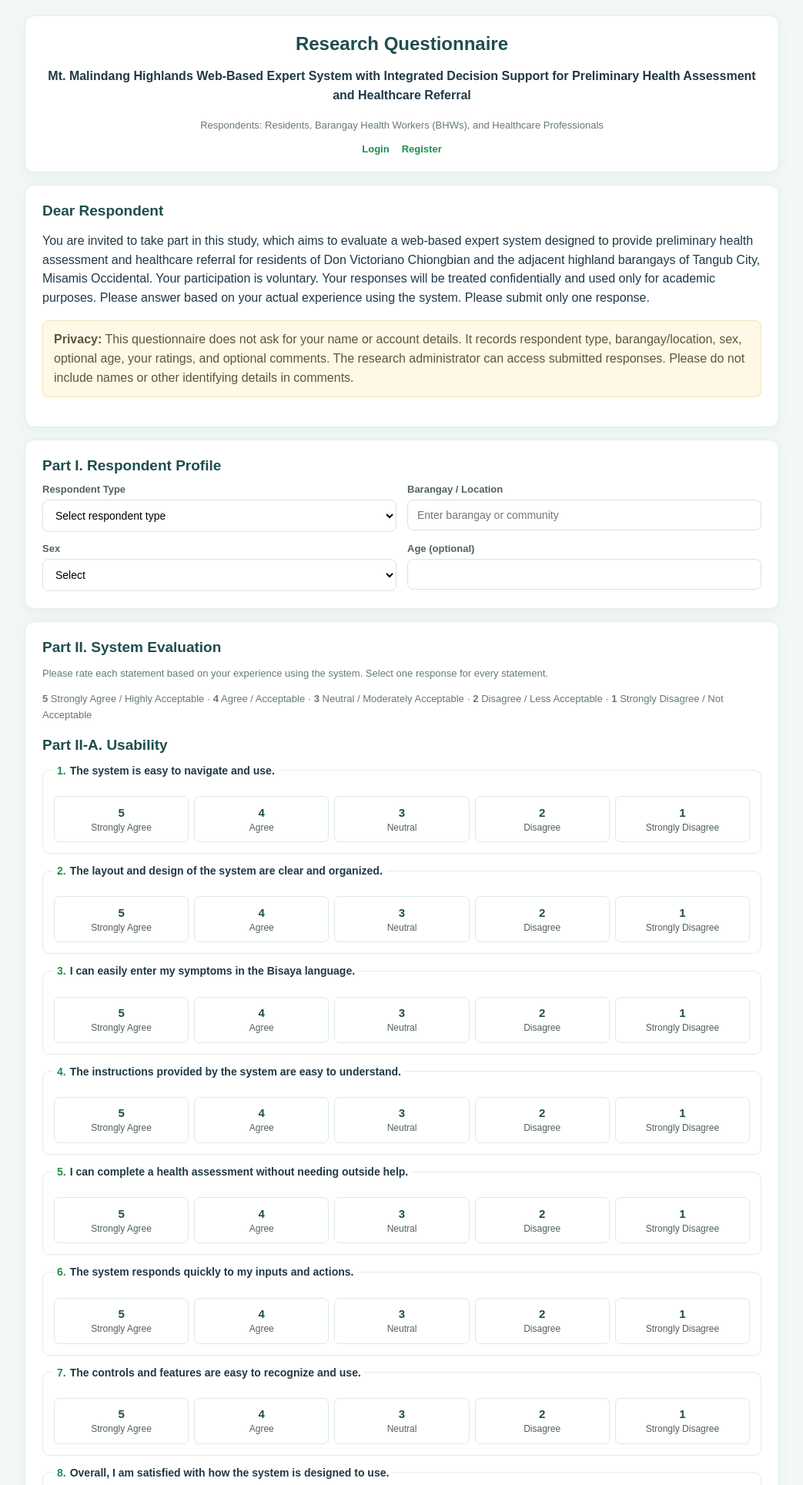
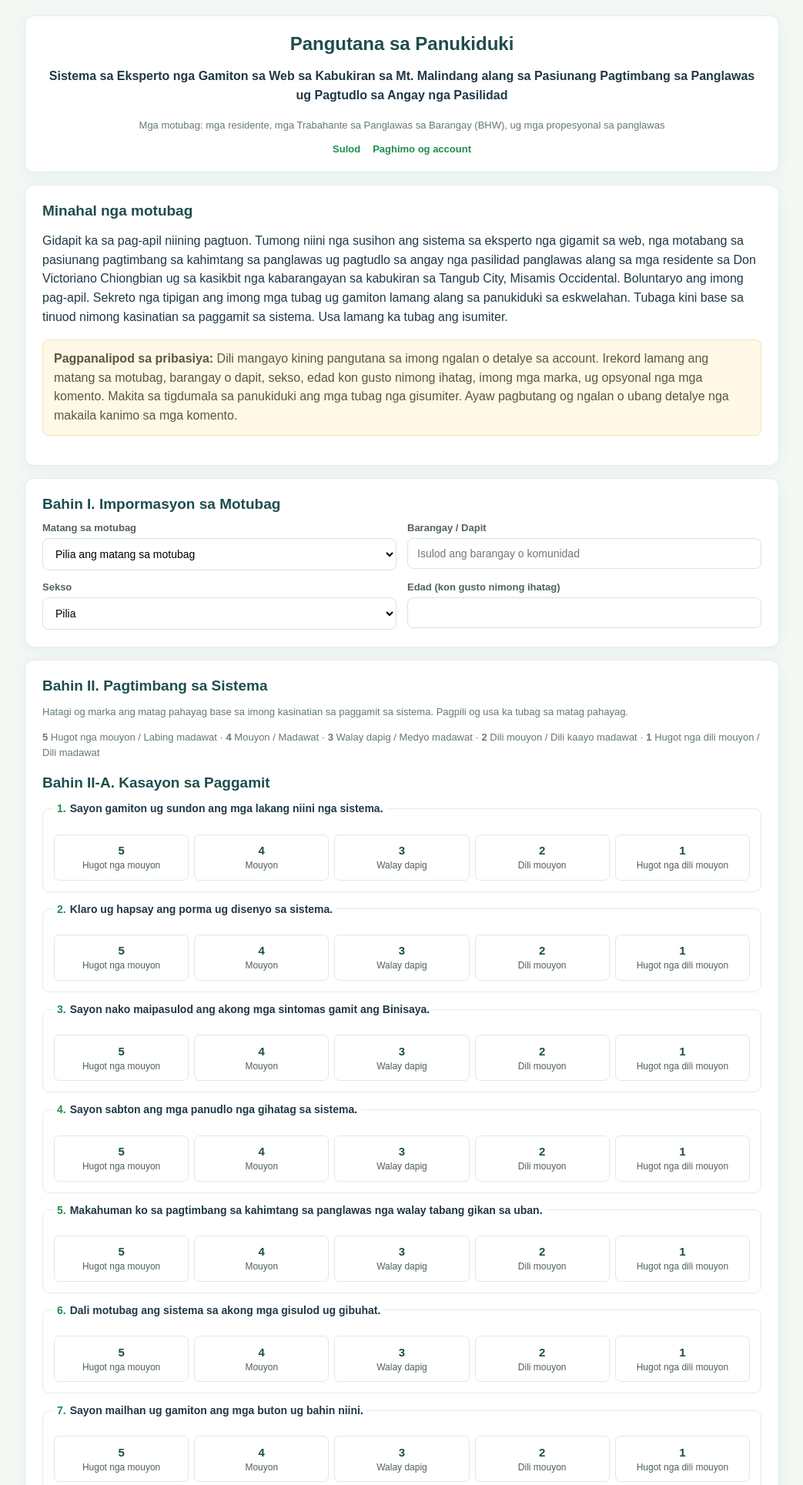
Before and after one commit to macalisangprincessjoy2-rgb/malindang-healthwise, a Flask app: page /survey in a window 1280 px wide. Shown: the top 1929 px of the page at 77% size, without its empty margins (118-1161 px from the left). Run offline with Flask 3, Linux system fonts and the light colour scheme; parts of the project's set-up code (start-up, migrations or seed data) failed here and were passed over.

Commit message:
Translate research questionnaire to Bisaya

```diff
--- a/app.py
+++ b/app.py
@@ -788,7 +788,7 @@ def research_survey():
         csrf_token, form_data.get('csrf_token', '')
     ):
         return render_questionnaire(
-            'This form expired or could not be verified. Please review it and submit again.',
+            'Ni-expire na o wala ma-verify kining porma. Palihog susiha pag-usab ang imong mga tubag ug isumiter pag-usab.',
             form_data,
         ), 400
 
@@ -800,24 +800,24 @@ def research_survey():
     allowed_types = {value for value, _ in RESPONDENT_TYPES}
 
     if respondent_type not in allowed_types:
-        return render_questionnaire('Please select a respondent type.', form_data), 400
+        return render_questionnaire('Palihog pilia ang matang sa motubag.', form_data), 400
     if not barangay or len(barangay) > 150:
-        return render_questionnaire('Please enter a barangay or location (up to 150 characters).', form_data), 400
+        return render_questionnaire('Isulod ang barangay o dapit (kutob sa 150 ka karakter).', form_data), 400
     if sex not in SEX_OPTIONS:
-        return render_questionnaire('Please select Male or Female, as in the questionnaire.', form_data), 400
+        return render_questionnaire('Palihog pilia ang lalaki o babaye.', form_data), 400
     if age_text:
         try:
             age = int(age_text)
         except ValueError:
-            return render_questionnaire('Enter a valid age from 0 to 120.', form_data), 400
+            return render_questionnaire('Isulod ang hustong edad gikan sa 0 hangtod 120.', form_data), 400
         if age < 0 or age > 120:
-            return render_questionnaire('Enter a valid age from 0 to 120.', form_data), 400
+            return render_questionnaire('Isulod ang hustong edad gikan sa 0 hangtod 120.', form_data), 400
     else:
         age = None
     if len(comments) > 2000:
-        return render_questionnaire('Comments must be 2,000 characters or fewer.', form_data), 400
+        return render_questionnaire('Dili molapas sa 2,000 ka karakter ang mga komento.', form_data), 400
     if form_data.get('consent') != 'yes':
-        return render_questionnaire('Please confirm voluntary consent before submitting.', form_data), 400
+        return render_questionnaire('Palihog kumpirmaha nga boluntaryo ang imong pag-apil sa dili pa isumiter ang mga tubag.', form_data), 400
 
     ratings = {}
     allowed_ratings = {str(value) for value, _, _ in SCALE}
@@ -825,7 +825,7 @@ def research_survey():
         value = form_data.get(f'answer_{code}', '')
         if value not in allowed_ratings:
             return render_questionnaire(
-                'Please answer every statement using one rating from 1 to 5.',
+                'Tubaga ang matag pahayag pinaagi sa pagpili og usa ka marka gikan sa 1 hangtod 5.',
                 form_data,
             ), 400
         ratings[code] = int(value)
--- a/templates/survey.html
+++ b/templates/survey.html
@@ -1,9 +1,9 @@
 <!DOCTYPE html>
-<html lang="en">
+<html lang="ceb">
 <head>
     <meta charset="UTF-8">
     <meta name="viewport" content="width=device-width, initial-scale=1.0">
-    <title>Research Questionnaire | Mount Malindang</title>
+    <title>Pangutana sa Panukiduki | Mount Malindang</title>
     <style>
         * { box-sizing: border-box; }
         body { margin:0; padding:20px; background:#f3f8f5; color:#203947; font-family:Arial,sans-serif; }
@@ -59,61 +59,61 @@
 <body>
 <main class="page">
     <header class="header">
-        <h1>Research Questionnaire</h1>
-        <p><strong>Mt. Malindang Highlands Web-Based Expert System with Integrated Decision Support for Preliminary Health Assessment and Healthcare Referral</strong></p>
-        <p class="muted">Respondents: Residents, Barangay Health Workers (BHWs), and Healthcare Professionals</p>
-        <nav class="top-links"><a href="{{ url_for('login') }}">Login</a><a href="{{ url_for('register') }}">Register</a></nav>
+        <h1>Pangutana sa Panukiduki</h1>
+        <p><strong>Sistema sa Eksperto nga Gamiton sa Web sa Kabukiran sa Mt. Malindang alang sa Pasiunang Pagtimbang sa Panglawas ug Pagtudlo sa Angay nga Pasilidad</strong></p>
+        <p class="muted">Mga motubag: mga residente, mga Trabahante sa Panglawas sa Barangay (BHW), ug mga propesyonal sa panglawas</p>
+        <nav class="top-links"><a href="{{ url_for('login') }}">Sulod</a><a href="{{ url_for('register') }}">Paghimo og account</a></nav>
     </header>
     {% if submitted %}
     <section class="panel success" role="status">
-        <h2>Thank you for participating!</h2>
-        <p>Your questionnaire response has been recorded. Participation is voluntary. You may now close this page.</p>
-        <a class="button" href="{{ url_for('login') }}">Return to the system</a>
+        <h2>Salamat sa imong pag-apil!</h2>
+        <p>Narekord na ang imong mga tubag. Boluntaryo ang pag-apil. Mahimo na nimong isira kining panid.</p>
+        <a class="button" href="{{ url_for('login') }}">Balik sa sistema</a>
     </section>
     {% else %}
     <section class="panel">
-        <h2>Dear Respondent</h2>
-        <p>You are invited to take part in this study, which aims to evaluate a web-based expert system designed to provide preliminary health assessment and healthcare referral for residents of Don Victoriano Chiongbian and the adjacent highland barangays of Tangub City, Misamis Occidental. Your participation is voluntary. Your responses will be treated confidentially and used only for academic purposes. Please answer based on your actual experience using the system. Please submit only one response.</p>
-        <p class="warning"><strong>Privacy:</strong> This questionnaire does not ask for your name or account details. It records respondent type, barangay/location, sex, optional age, your ratings, and optional comments. The research administrator can access submitted responses. Please do not include names or other identifying details in comments.</p>
+        <h2>Minahal nga motubag</h2>
+        <p>Gidapit ka sa pag-apil niining pagtuon. Tumong niini nga susihon ang sistema sa eksperto nga gigamit sa web, nga motabang sa pasiunang pagtimbang sa kahimtang sa panglawas ug pagtudlo sa angay nga pasilidad panglawas alang sa mga residente sa Don Victoriano Chiongbian ug sa kasikbit nga kabarangayan sa kabukiran sa Tangub City, Misamis Occidental. Boluntaryo ang imong pag-apil. Sekreto nga tipigan ang imong mga tubag ug gamiton lamang alang sa panukiduki sa eskwelahan. Tubaga kini base sa tinuod nimong kasinatian sa paggamit sa sistema. Usa lamang ka tubag ang isumiter.</p>
+        <p class="warning"><strong>Pagpanalipod sa pribasiya:</strong> Dili mangayo kining pangutana sa imong ngalan o detalye sa account. Irekord lamang ang matang sa motubag, barangay o dapit, sekso, edad kon gusto nimong ihatag, imong mga marka, ug opsyonal nga mga komento. Makita sa tigdumala sa panukiduki ang mga tubag nga gisumiter. Ayaw pagbutang og ngalan o ubang detalye nga makaila kanimo sa mga komento.</p>
         {% if error %}<p class="error" role="alert">{{ error }}</p>{% endif %}
     </section>
     <form method="post" action="{{ url_for('research_survey') }}">
         <input type="hidden" name="csrf_token" value="{{ csrf_token }}">
         <section class="panel">
-            <h2>Part I. Respondent Profile</h2>
+            <h2>Bahin I. Impormasyon sa Motubag</h2>
             <div class="profile-grid">
                 <div class="field">
-                    <label for="respondent_type">Respondent Type</label>
+                    <label for="respondent_type">Matang sa motubag</label>
                     <select id="respondent_type" name="respondent_type" required>
-                        <option value="">Select respondent type</option>
+                        <option value="">Pilia ang matang sa motubag</option>
                         {% for value, label in respondent_types %}
                         <option value="{{ value }}" {% if form_data.get('respondent_type') == value %}selected{% endif %}>{{ label }}</option>
                         {% endfor %}
                     </select>
                 </div>
                 <div class="field">
-                    <label for="barangay">Barangay / Location</label>
-                    <input id="barangay" name="barangay" type="text" maxlength="150" required value="{{ form_data.get('barangay', '') }}" placeholder="Enter barangay or community">
+                    <label for="barangay">Barangay / Dapit</label>
+                    <input id="barangay" name="barangay" type="text" maxlength="150" required value="{{ form_data.get('barangay', '') }}" placeholder="Isulod ang barangay o komunidad">
                 </div>
                 <div class="field">
-                    <label for="sex">Sex</label>
+                    <label for="sex">Sekso</label>
                     <select id="sex" name="sex" required>
-                        <option value="">Select</option>
+                        <option value="">Pilia</option>
                         {% for option in sex_options %}
-                        <option value="{{ option }}" {% if form_data.get('sex') == option %}selected{% endif %}>{{ option }}</option>
+                        <option value="{{ option }}" {% if form_data.get('sex') == option %}selected{% endif %}>{% if option == 'Male' %}Lalaki{% else %}Babaye{% endif %}</option>
                         {% endfor %}
                     </select>
                 </div>
                 <div class="field">
-                    <label for="age">Age (optional)</label>
+                    <label for="age">Edad (kon gusto nimong ihatag)</label>
                     <input id="age" name="age" type="number" min="0" max="120" value="{{ form_data.get('age', '') }}" inputmode="numeric">
                 </div>
             </div>
         </section>
         <section class="panel">
-            <h2>Part II. System Evaluation</h2>
-            <p class="muted">Please rate each statement based on your experience using the system. Select one response for every statement.</p>
-            <p class="muted"><strong>5</strong> Strongly Agree / Highly Acceptable · <strong>4</strong> Agree / Acceptable · <strong>3</strong> Neutral / Moderately Acceptable · <strong>2</strong> Disagree / Less Acceptable · <strong>1</strong> Strongly Disagree / Not Acceptable</p>
+            <h2>Bahin II. Pagtimbang sa Sistema</h2>
+            <p class="muted">Hatagi og marka ang matag pahayag base sa imong kasinatian sa paggamit sa sistema. Pagpili og usa ka tubag sa matag pahayag.</p>
+            <p class="muted"><strong>5</strong> Hugot nga mouyon / Labing madawat · <strong>4</strong> Mouyon / Madawat · <strong>3</strong> Walay dapig / Medyo madawat · <strong>2</strong> Dili mouyon / Dili kaayo madawat · <strong>1</strong> Hugot nga dili mouyon / Dili madawat</p>
             {% for section in question_sections %}
             <div class="question-section">
                 <h2>{{ section.title }}</h2>
@@ -134,14 +134,14 @@
             {% endfor %}
         </section>
         <section class="panel">
-            <h2>Part III. Comments and Suggestions (Optional)</h2>
-            <label class="field-label" for="comments">What suggestions do you have to help improve the system?</label>
-            <textarea id="comments" name="comments" maxlength="2000" placeholder="Your suggestions (do not include names or identifying information)">{{ form_data.get('comments', '') }}</textarea>
+            <h2>Bahin III. Mga Komento ug Sugyot (Opsyonal)</h2>
+            <label class="field-label" for="comments">Unsa nga mga sugyot ang imong ikahatag aron mapaayo ang sistema?</label>
+            <textarea id="comments" name="comments" maxlength="2000" placeholder="Isulat dinhi ang imong mga sugyot. Ayaw pagbutang og ngalan o detalye nga makaila kanimo.">{{ form_data.get('comments', '') }}</textarea>
             <label class="consent">
                 <input type="checkbox" name="consent" value="yes" required {% if form_data.get('consent') == 'yes' %}checked{% endif %}>
-                <span>I have read the study information above, understand that participation is voluntary, and agree to submit my responses for academic research purposes.</span>
+                <span>Nabasa ug nasabtan nako ang impormasyon bahin sa pagtuon. Nasabtan nako nga boluntaryo ang pag-apil, ug mouyon ko nga isumiter ang akong mga tubag alang sa panukiduki sa eskwelahan.</span>
             </label>
-            <button class="submit" type="submit">Submit Questionnaire</button>
+            <button class="submit" type="submit">Isumiter ang mga Tubag</button>
         </section>
     </form>
     {% endif %}
```
Also changed, not shown: survey_questionnaire.py (+35 -35 lines), tests/test_logic.py (+9 -7 lines), README.md.
